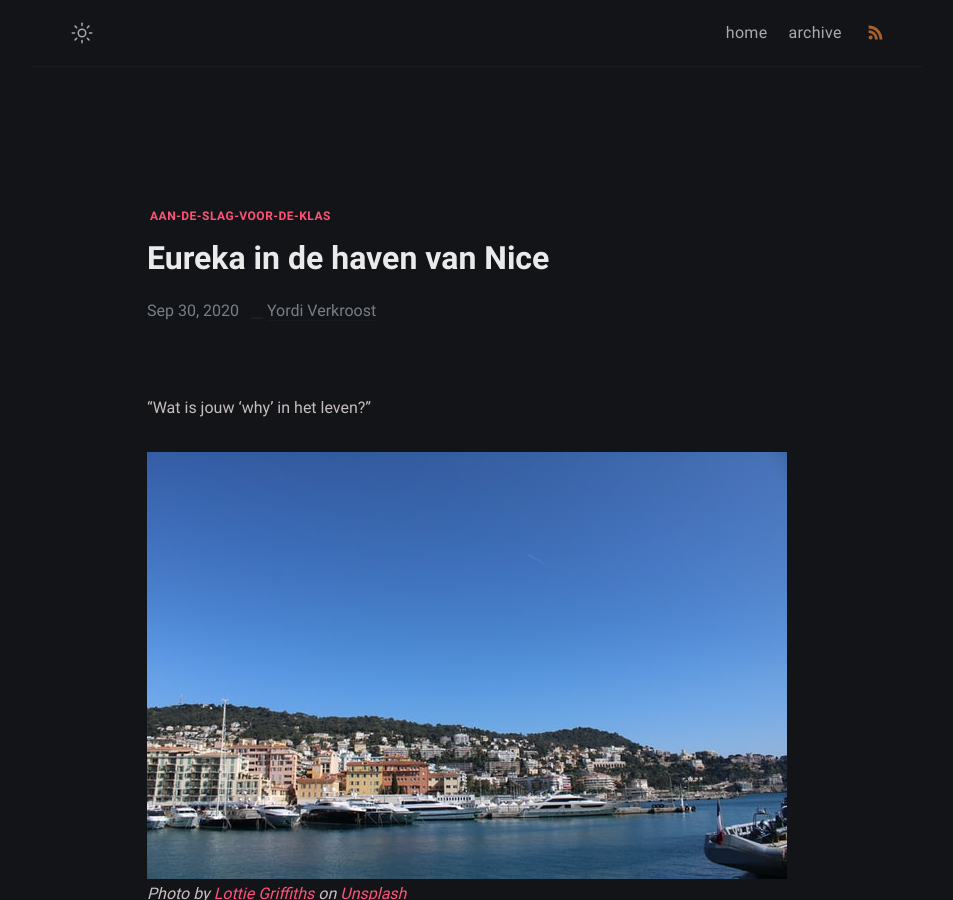
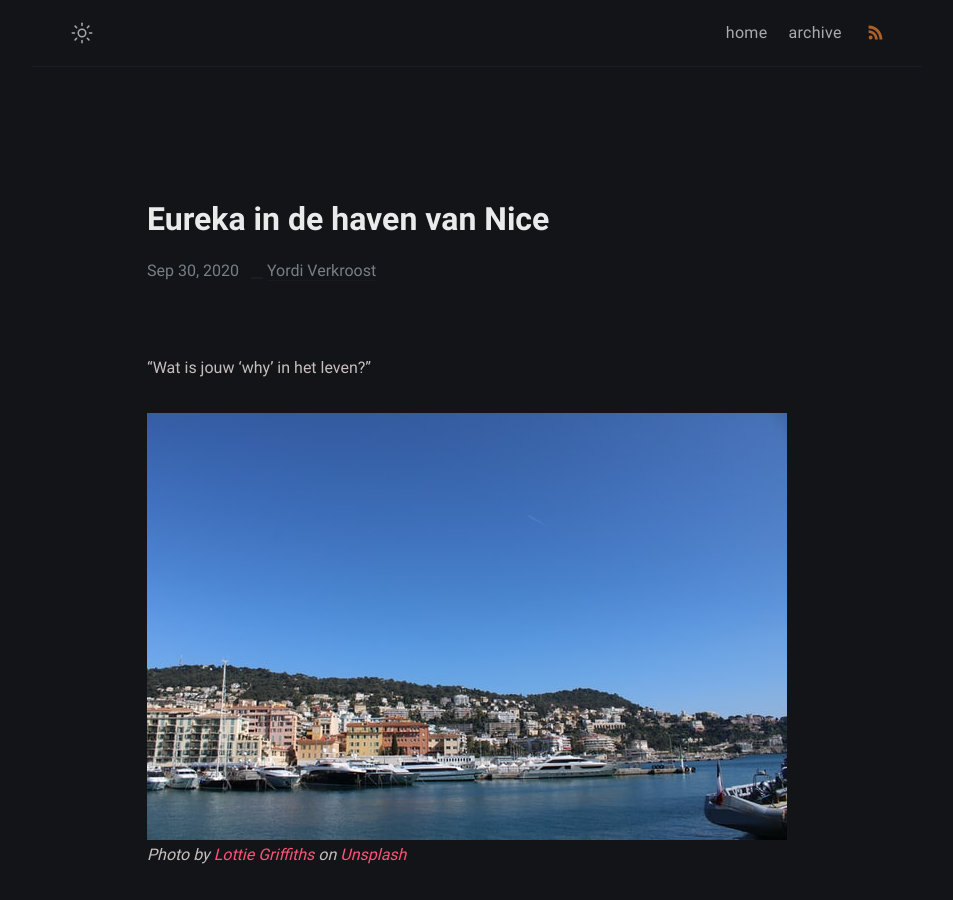
Before and after one commit to heymichal/heymichal.github.io, a Jekyll site: the page built from _posts/2020-09-30-eureka-in-de-haven-van-nice.markdown, in a window 1280 px wide and 900 px high. Shown: the whole window, without its empty margins (163-1116 px from the left). Built offline with Jekyll 4.4.1, drawn with Linux system fonts in a browser that asks for light colours.

Commit message:
Update from Forestry.io Yordi Verkroost updated _posts/2020-09-30-eureka-in-de-haven-van-nice.markdown

```diff
--- a/_posts/2020-09-30-eureka-in-de-haven-van-nice.markdown
+++ b/_posts/2020-09-30-eureka-in-de-haven-van-nice.markdown
@@ -2,8 +2,7 @@
 title: Eureka in de haven van Nice
 layout: post
 date: 2020-09-30T14:00:00.000+02:00
-tags:
-- aan-de-slag-voor-de-klas
+tags: []
 
 ---
 "Wat is jouw 'why' in het leven?"
```
